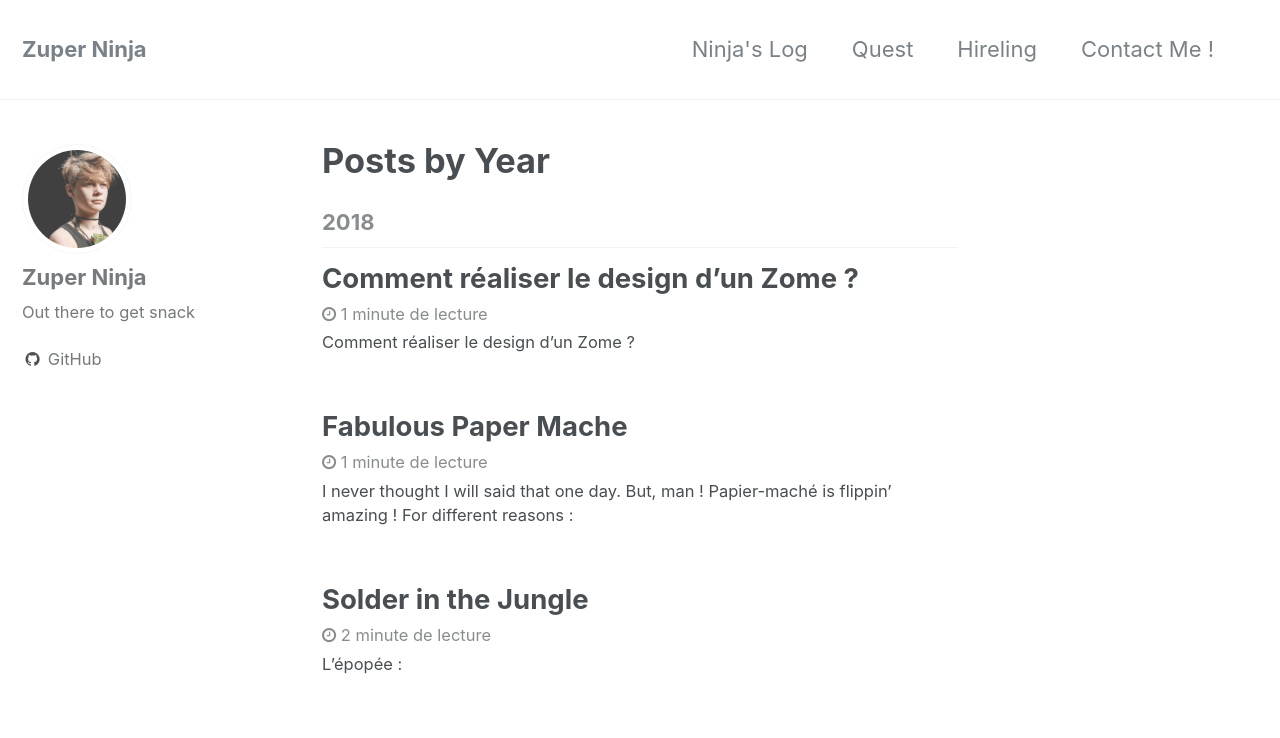
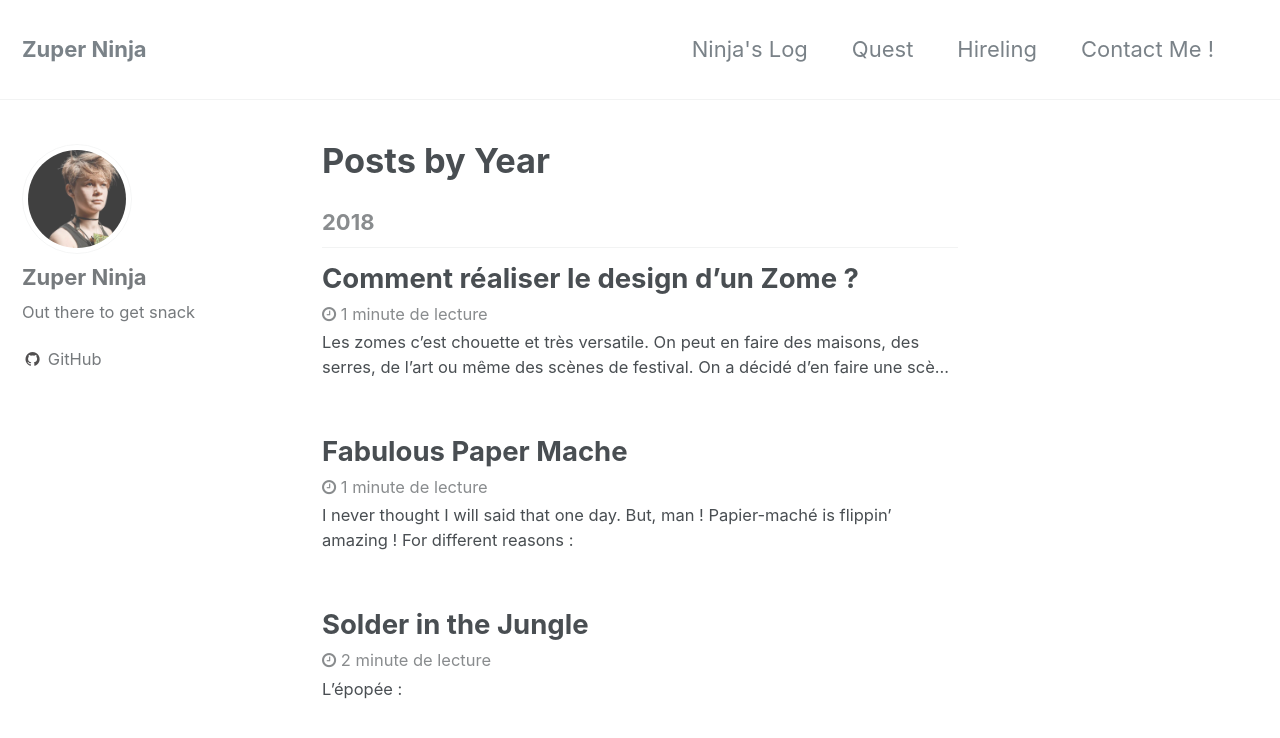
Before and after one commit to zuperninja/zuperninja.github.io, a Jekyll site: the page built from _pages/year-archive.html, in a window 1280 px wide and 900 px high. Shown: the top 738 px of the window. Built offline with Jekyll 4.4.1, drawn with Linux system fonts in a browser that asks for light colours.

Commit message:
Update 2018-05-30-design-zome.md

```diff
--- a/_posts/2018-05-30-design-zome.md
+++ b/_posts/2018-05-30-design-zome.md
@@ -7,8 +7,6 @@ categories:
 related: true
 
 ---
-
-# Comment réaliser le design d'un Zome ?
 
 Les zomes c'est chouette et très versatile. On peut en faire des maisons, des serres, de l'art ou même des scènes de festival. On a décidé [d'en faire une scène de festival ](https://zuperninja.github.io/blog/portfolio/quete-zome/)pour son côté aérien et organique. Et aussi car c'est toujours assez passionnant de travailler et découvrir la magie de la géométrie.
 
```
